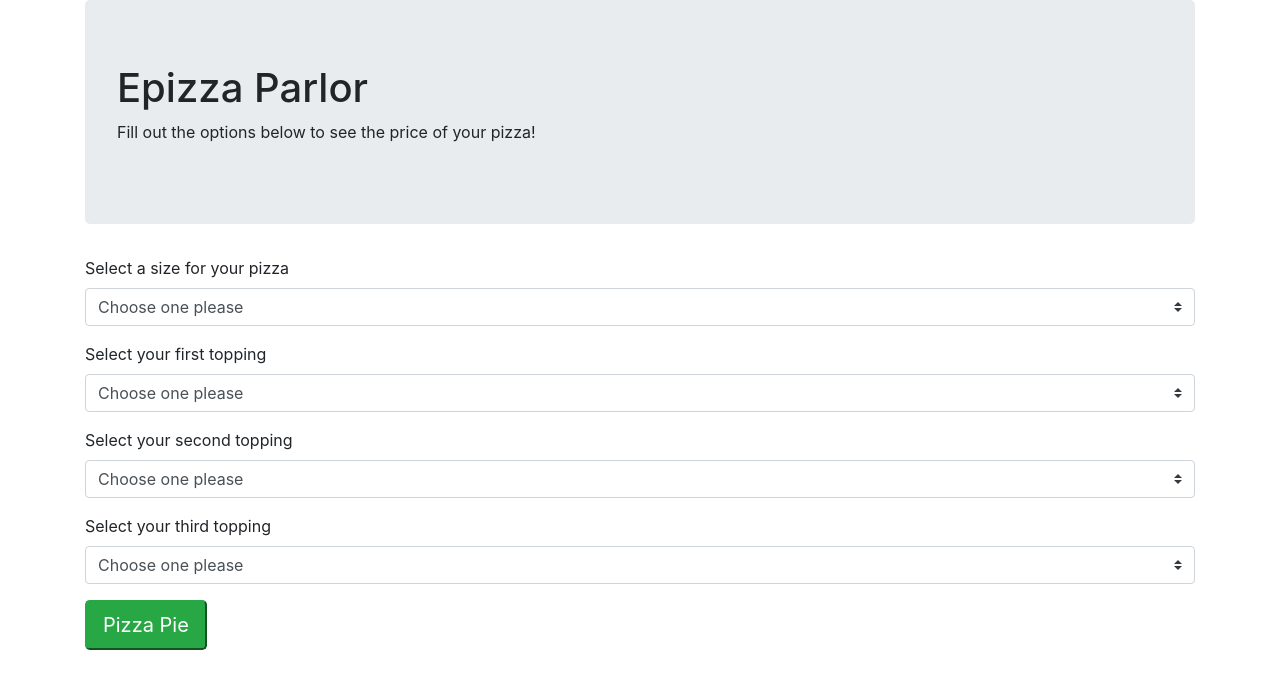
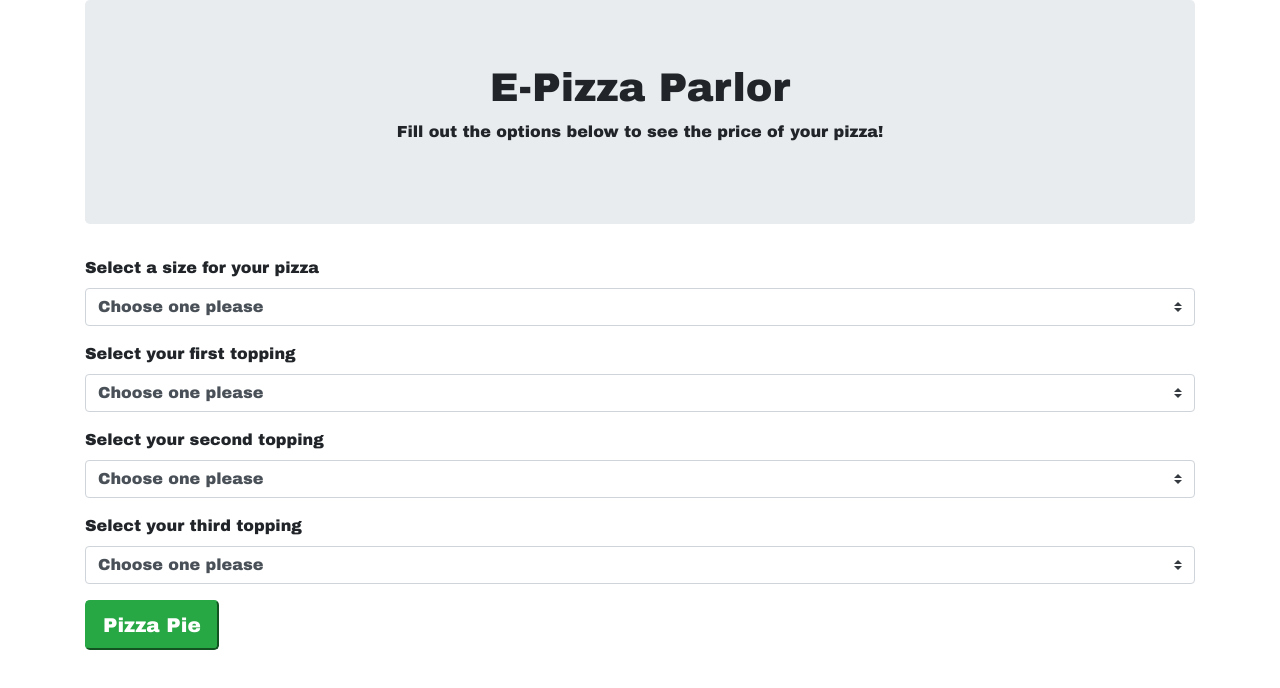
Before and after one commit to chonnessey/pizza, a plain HTML site: page index.html in a window 1280 px wide. Drawn offline with Linux system fonts and the light colour scheme.

Commit message:
add google font to page

```diff
--- a/css/styles.css
+++ b/css/styles.css
@@ -0,0 +1,7 @@
+.jumbotron {
+  text-align: center;
+}
+
+body {
+  font-family: 'Archivo Black', sans-serif;
+}
--- a/index.html
+++ b/index.html
@@ -1,6 +1,8 @@
 <!DOCTYPE html>
 <html lang="en">
 <head>
+  <link rel="preconnect" href="https://fonts.gstatic.com">
+  <link href="https://fonts.googleapis.com/css2?family=Archivo+Black&display=swap" rel="stylesheet">
   <link rel="stylesheet" href="css/bootstrap.css" type="text/css">
   <link rel="stylesheet" href="css/styles.css" type="text/css">
   <script src="js/jquery-3.6.0.js"></script>
@@ -10,7 +12,7 @@
 <body>
   <div class="container">
     <div class="jumbotron">
-      <h1>Epizza Parlor</h1>
+      <h1>E-Pizza Parlor</h1>
       <p>Fill out the options below to see the price of your pizza!</p>
     </div>
 
@@ -28,7 +30,7 @@
 
       <div class="form-group">
         <label for="topping">Select your first topping</label>
-        <select class="custom-select topping1" required>
+        <select class="custom-select topping1">
           <option value="">Choose one please</option>
           <option value="topping1">Pepporoni</option>
           <option value="topping1">Jalapeños</option>
--- a/js/scripts.js
+++ b/js/scripts.js
@@ -54,5 +54,6 @@ $(document).ready(function() {
     userPie.sizePie();
     userPie.myToppings();
     $("#pizza-price").text(userPie.price)
+    console.log(userPie)
   })
 })
```
